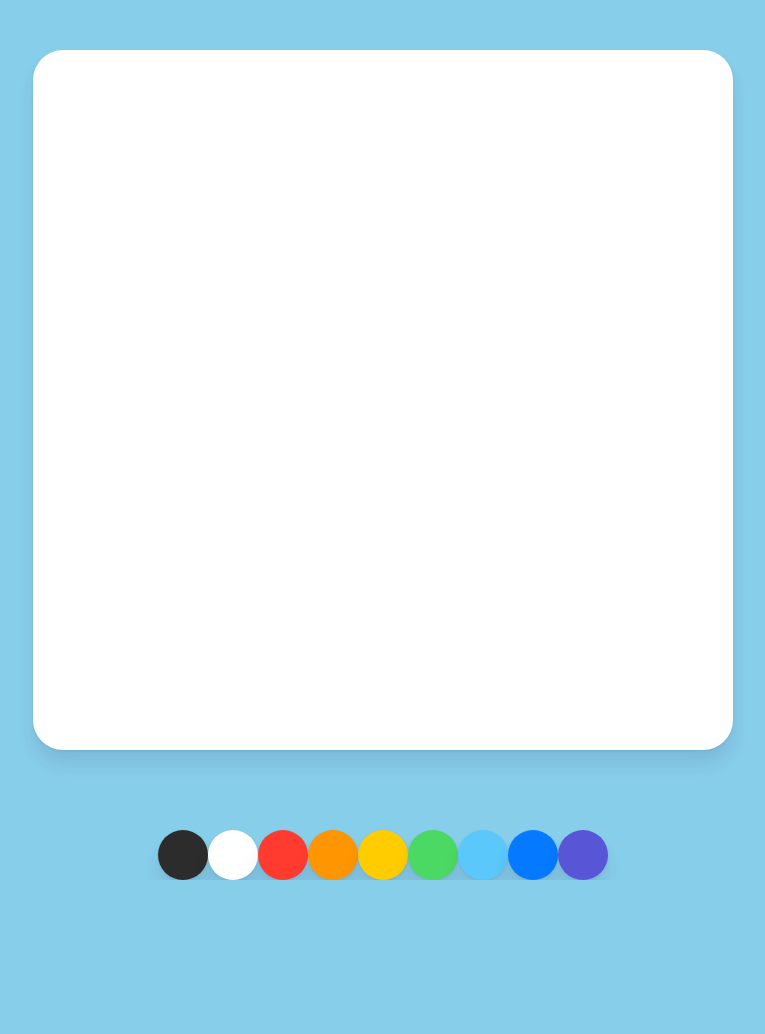
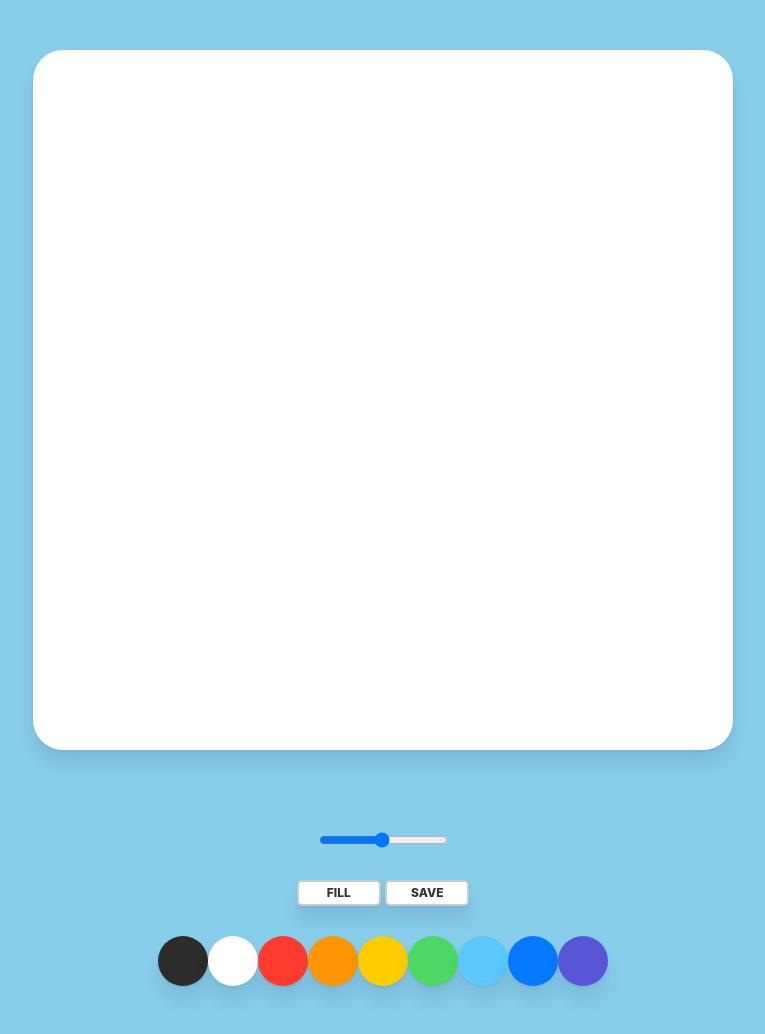
Before and after one commit to lsw1164/paintjs, a plain HTML site: page index.html in a window 1280 px wide. Shown: the whole page, without its empty margins (257-1022 px from the left). Before the commit the page ends 880 px from the top, so only its background shows below. Drawn offline with Linux system fonts and the light colour scheme.

Commit message:
set up_2

```diff
--- a/index.html
+++ b/index.html
@@ -10,6 +10,13 @@
     <body>
         <canvas id="jsCanvas" class="canvas"></canvas>
         <div class="controls">
+            <div class="controls_range">
+                <input type=range id="jsRange" min="0.1" max="5.0" value="2.5" step="0.1"/>
+            </div>
+            <div class="controls_btns">
+                <button id="jsMode">Fill</button>
+                <button id="jsSave">Save</button>
+            </div>
             <div class="controls_colors" id="jsColors">
                 <div class="controls_colors" style="background-color:#2c2c2c"></div>
                 <div class="controls_colors" style="background-color:white"></div>
--- a/styles.css
+++ b/styles.css
@@ -5,7 +5,7 @@ body {
     display: flex;
     flex-direction: column;
     align-items: center;
-    padding-top: 50px;
+    padding: 50px 0px;
 }
 
 .canvas {
@@ -18,6 +18,33 @@ body {
 
 .controls {
     margin-top: 80px;
+    display: flex;
+    flex-direction: column;
+    align-items: center;
+}
+
+.controls .controls_btns{
+    margin-bottom: 30px;
+}
+
+.controls_btns button{
+    all: unset;
+    cursor: pointer;
+    background-color: white;
+    padding: 5px 0px;
+    width : 80px;
+    text-align: center;
+    border-radius: 5px;
+    box-shadow: 0 14px 16px rgba(50, 50, 93, 0.11), 0 1px 3px rgba(0, 0, 0, 0.08);
+    border: 2px solid rgba(0, 0, 0, 0.2);
+    color: rgba(0, 0, 0, 0.8);
+    text-transform: uppercase;
+    font-weight: 800;
+    font-size: 12px;
+}
+
+.controls_btns button:active{
+    transform: scale(0.98);
 }
 
 .controls .controls_colors {
@@ -31,3 +58,7 @@ body {
     cursor:pointer;
     box-shadow: 0 14px 16px rgba(50, 50, 93, 0.11), 0 1px 3px rgba(0, 0, 0, 0.08);
 }
+
+.controls .controls_range {
+    margin-bottom: 30px;
+}
```
